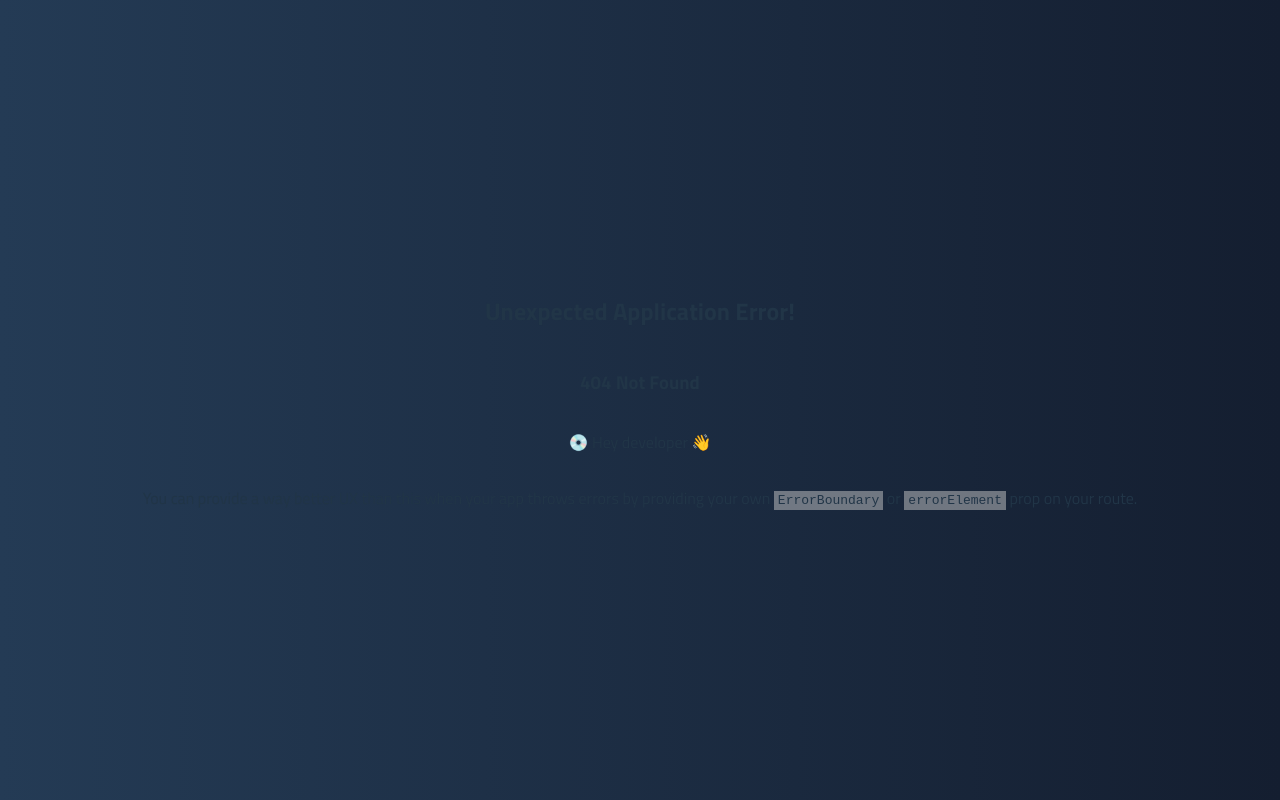
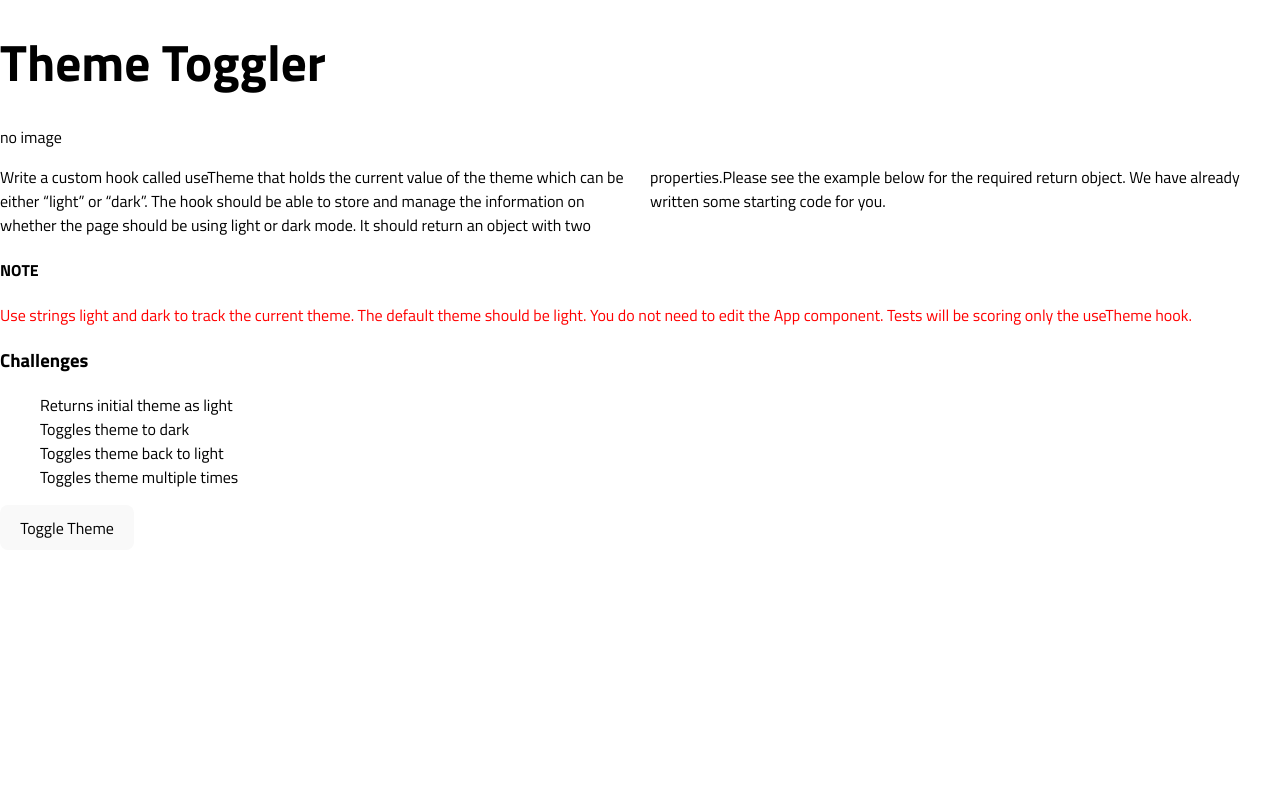
Before and after one commit to Ian-arap-kirui/frontend-challenges, a React (Vite) app in the folder react-challenges/: page /theme-toggler in a window 1280 px wide. Before the commit this address had no page. Built offline with nearby package versions, Linux system fonts and the light colour scheme.

Commit message:
[solution] theme toggler

```diff
--- a/react-challenges/src/App.jsx
+++ b/react-challenges/src/App.jsx
@@ -5,6 +5,7 @@ import Tabs from "./components/TabBar/TabBar";
 import HoverCounter from "./components/HoverCounter/HoverCounter";
 import Home from "./pages/Home/Home";
 import { tasks } from "./content/data";
+import ThemeToggler from "./components/themeToggler/ThemeToggler";
 
 function App() {
   const router = createBrowserRouter([
@@ -24,6 +25,10 @@ function App() {
       path: "/hover-counter",
       element: <HoverCounter data={tasks} />,
     },
+    {
+      path: "/theme-toggler",
+      element: <ThemeToggler data={tasks} />,
+    },
   ]);
   return <RouterProvider router={router} />;
 }
--- a/react-challenges/src/components/Task/Task.jsx
+++ b/react-challenges/src/components/Task/Task.jsx
@@ -1,27 +1,32 @@
 import React from "react";
 
-const Task = ({ filteredData }) => {
+const Task = ({ filteredData, textColor }) => {
   return (
     <>
       {filteredData.map((item) => (
         <div key={item.id}>
-          <p>{item.title}</p>
-          <img src={item.img} alt="content-img" />
-          <p style={{ columnCount: "2", columnGap: "20px" }}>
+          <h1 style={{ color: textColor }}>{item.title}</h1>
+          {item.img ? (
+            <img src={item.img} alt="content-img" />
+          ) : (
+            <p style={{ color: textColor }}>no image</p>
+          )}
+
+          <p style={{ columnCount: "2", columnGap: "20px", color: textColor }}>
             {item.description}
           </p>
           <div>
-            <h4>NOTE</h4>
+            <h4 style={{ color: textColor }}>NOTE</h4>
             <p style={{ fontStyle: "italic", color: "red" }}>{item.extras}</p>
           </div>
 
           <div>
-            <h3>Challenges</h3>
-            <p>
+            <h3 style={{ color: textColor }}>Challenges</h3>
+            <ul>
               {item.challenges.split(", ").map((text) => (
-                <li>{text}</li>
+                <li style={{ color: textColor }}>{text}</li>
               ))}
-            </p>
+            </ul>
           </div>
         </div>
       ))}
--- /dev/null
+++ b/react-challenges/src/components/ThemeToggler/ThemeToggler.jsx
@@ -0,0 +1,40 @@
+import { useState } from "react";
+import Task from "../Task/Task";
+export const useTheme = () => {
+  const [theme, setTheme] = useState("light");
+
+  const toggleTheme = () => {
+    setTheme((prevTheme) => (prevTheme === "light" ? "dark" : "light"));
+  };
+
+  return {
+    theme,
+    toggleTheme,
+  };
+};
+
+const ThemeToggler = ({ data }) => {
+  const { theme, toggleTheme } = useTheme();
+  const filteredData = data.filter((item) => item.title === "Theme Toggler");
+  const textColor = theme === "light" ? "black" : "white";
+  const backgroundColor = theme === "light" ? "white" : "black";
+
+  return (
+    <>
+      <div
+        style={{
+          height: "100vh",
+          transition: "0.3s ease-in",
+          backgroundColor: backgroundColor,
+        }}
+      >
+        <div>
+          <Task filteredData={filteredData} textColor={textColor} />
+        </div>
+        <button onClick={toggleTheme}>Toggle Theme</button>
+      </div>
+    </>
+  );
+};
+
+export default ThemeToggler;
--- a/react-challenges/src/content/data.js
+++ b/react-challenges/src/content/data.js
@@ -39,4 +39,16 @@ export const tasks = [
     challenges:
       "Renders the -Hover Me- button and h1 count element, Starts with a count of 0, Increments the count when the button is hovered over",
   },
+  {
+    id: 3,
+    title: "Theme Toggler",
+    description:
+      "Write a custom hook called useTheme that holds the current value of the theme which can be either “light” or “dark”. The hook should be able to store and manage the information on whether the page should be using light or dark mode. It should return an object with two properties.Please see the example below for the required return object. We have already written some starting code for you.",
+    img: "",
+    link: "/theme-toggler",
+    extras:
+      "Use strings light and dark to track the current theme. The default theme should be light. You do not need to edit the App component. Tests will be scoring only the useTheme hook.",
+    challenges:
+      "Returns initial theme as light, Toggles theme to dark, Toggles theme back to light, Toggles theme multiple times",
+  },
 ];
```
